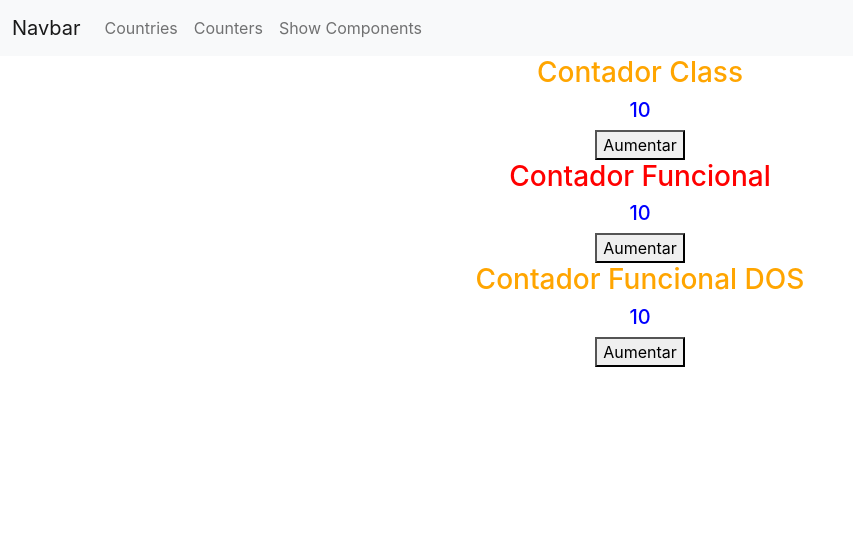
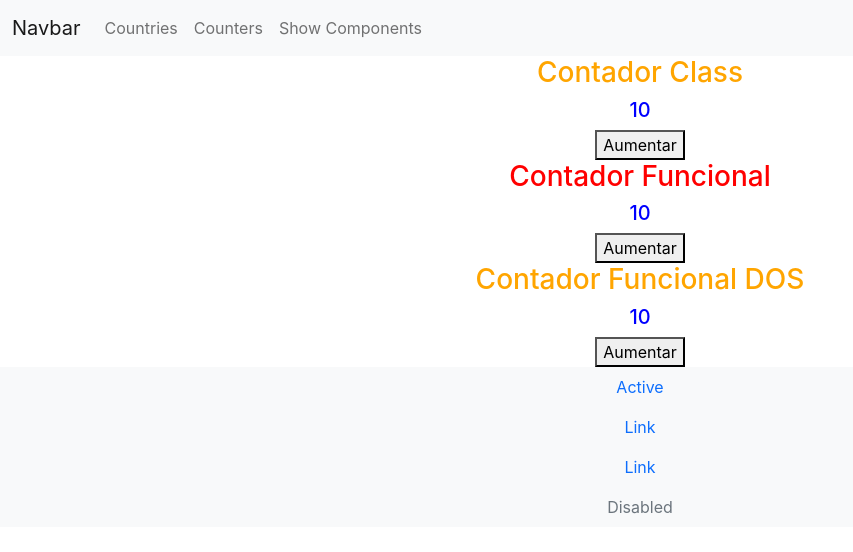
Before and after one commit to cristiangutierrezdev/devf-master-coding-gen-4, a React (Create React App) app in the folder gen-4-app/: page /counters in a window 1280 px wide. Shown: the top 552 px of the page, without its empty margins (0-853 px from the left). Built offline with nearby package versions, Linux system fonts and the light colour scheme.

Commit message:
Componentes de alto nivel

```diff
--- a/gen-4-app/src/App.js
+++ b/gen-4-app/src/App.js
@@ -2,9 +2,10 @@ import React from 'react';
 import { BrowserRouter, Switch, Route } from 'react-router-dom';
 
 // Components
-import Navbar from './components/Navbar'
+import Card from './components/Card';
 
 // Views
+import NavbarView from './Views/NavbarView';
 import CountriesView from './Views/CountriesView';
 import ContadoresView from './Views/ContadoresView';
 import ShowComponentView from './Views/ShowComponentView';
@@ -12,19 +13,24 @@ import ShowComponentView from './Views/ShowComponentView';
 function App() {
   return (
     <BrowserRouter>
-      <div className='App container-fluid d-flex flex-column p-0'>
-        <Navbar/>
+      <div className='App container-fluid d-flex flex-column p-0 '>
         <Switch>
           <Route path='/counters'>
-            <ContadoresView />
+            <NavbarView>
+              <ContadoresView />
+            </NavbarView>
           </Route>
 
           <Route path='/countries'>
-            <CountriesView />
+            <NavbarView isdashboard={true}>
+              <CountriesView />
+            </NavbarView>
           </Route>
 
           <Route path='/show-component'>
-            <ShowComponentView/>
+            <NavbarView>
+              <ShowComponentView />
+            </NavbarView>
           </Route>
         </Switch>
       </div>
--- a/gen-4-app/src/Styles/index.scss
+++ b/gen-4-app/src/Styles/index.scss
@@ -1,5 +1,9 @@
 :root {
   --color-purple: purple;
+}
+
+html, body, #main {
+  height: 100%;
 }
 
 body {
--- /dev/null
+++ b/gen-4-app/src/Views/NavbarView.js
@@ -0,0 +1,15 @@
+import React from 'react';
+import Navbar from '../components/Navbar';
+import Footer from '../components/Footer';
+
+function NavbarView(props) {
+  return (
+    <>
+      <Navbar />
+      {props.children}
+      <Footer />
+    </>
+  );
+}
+
+export default NavbarView;
--- /dev/null
+++ b/gen-4-app/src/components/Footer.js
@@ -0,0 +1,27 @@
+import React from 'react';
+import { Link } from 'react-router-dom';
+
+function Footer() {
+  return (
+    <nav className='nav flex-column navbar-light bg-light'>
+      <Link className='nav-link active' aria-current='page' to='/'>
+        Active
+      </Link>
+      <Link className='nav-link' to='/'>
+        Link
+      </Link>
+      <Link className='nav-link' to='/'>
+        Link
+      </Link>
+      <Link
+        className='nav-link disabled'
+        to='/'
+        tabindex='-1'
+        aria-disabled='true'>
+        Disabled
+      </Link>
+    </nav>
+  );
+}
+
+export default Footer;
```
